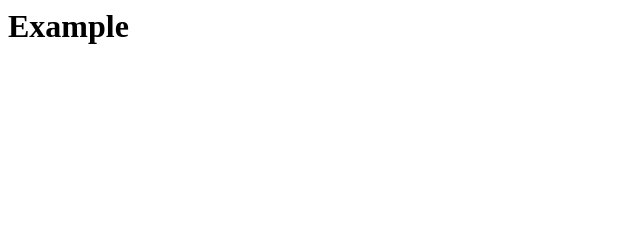
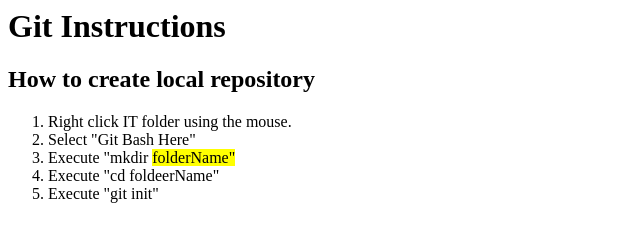
Before and after one commit to OrozobekovDosbol/11.11.22, a plain HTML site: page index.html in a window 1280 px wide. Shown: the whole page, without its empty margins (0-640 px from the left). Drawn offline with Linux system fonts and the light colour scheme.

Commit message:
Created local repo instructions

```diff
--- a/index.html
+++ b/index.html
@@ -4,6 +4,14 @@
     <title>Example</title>
   </head>
   <body>
-    <h1>Example</h1>
+    <h1>Git Instructions</h1>
+    <h2>How to create local repository</h2>
+    <ol>
+      <li>Right click IT folder using the mouse.</li>
+      <li>Select "Git Bash Here"</li>
+      <li>Execute "mkdir <mark> folderName"</mark> </li>
+      <li>Execute "cd foldeerName"</li>
+      <li>Execute "git init"</li>
+    </ol>
   </body>
 </html>
```
